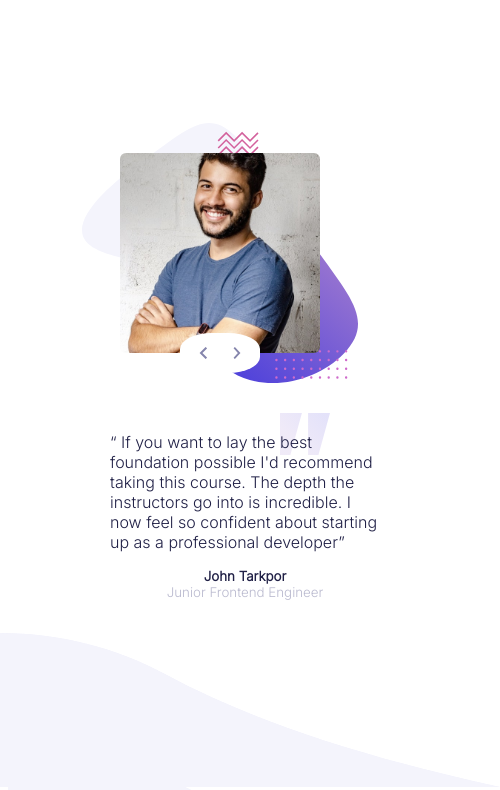
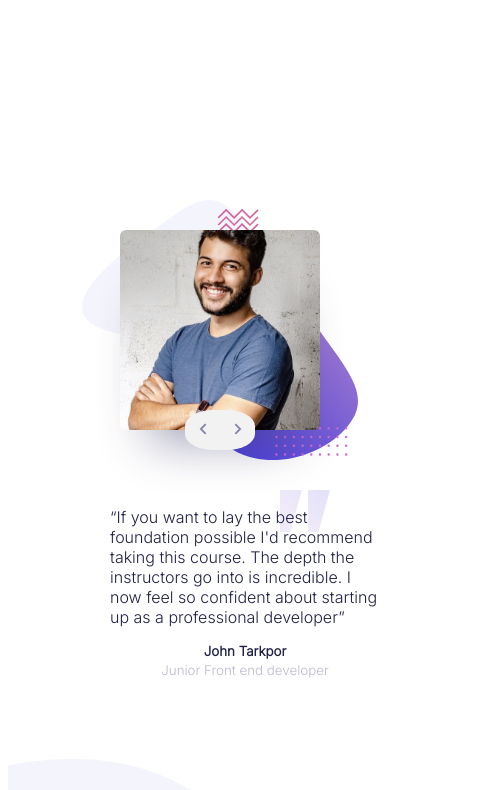
Before and after one commit to FrancesMutahi/Testimonials, a plain HTML site: page secondpage.html in a window 390 px wide. Shown: the whole page, 500 px wide, since content can reach past the window. Drawn offline with Linux system fonts and the light colour scheme.

Commit message:
second page complete

```diff
--- a/secondpage.html
+++ b/secondpage.html
@@ -13,11 +13,15 @@
         <div class="image-box">
             <div class="image">
                 <img src="../images/image-john.jpg" alt="John" width="200px" height="200px" id="photo">
-                <button class="nav-button">
-                    <img src="../images/icon-prev.svg" alt="previous" width="8px" height="12px">
-                    <img src="../images/icon-next.svg" alt="next" width="8px" height="12px">
-                </button>
 
+                <div class="nav-button">
+                    <button>
+                        <img src="../Testimonials/images/previous.svg" alt="previous" width="8px" height="12px"  onclick="">
+                     </button>
+                     <button>
+                         <img src="../Testimonials/images/next.svg" alt="next" width="8px" height="12px">
+                     </button>
+                </div>
 
             </div>
 
@@ -26,23 +30,24 @@
             <div class="quote">
 
                 <p>
-                    “ If you want to lay the best foundation possible I'd recommend taking this course. The depth the instructors go into is incredible. I now feel so confident about starting up as a professional developer”
-                </p>
-                <p class="name-name">
-                    John Tarkpor
+                    “If you want to lay the best foundation possible I'd recommend taking this course. The depth the instructors go into is incredible. I now feel so confident about starting up as a professional developer”
                 </p>
 
-                <p class="role">
-                    Junior Frontend Engineer
-                </p>
+                <div class="titles">
+                    <span class="name-name">
+                        John Tarkpor
+                    </span>
+
+                    <span class="role">
+                        Junior Front end developer
+                    </span>
+                </div>
 
             </div>
 
         </div>
 
-        <div class="curve">
-            <img src="../images/pattern-curve.svg" alt="curve">
-        </div>
+
     </div>
 </body>
 </html>
--- a/style.css
+++ b/style.css
@@ -53,6 +53,7 @@
 #photo{
     border-radius: 3%;
     margin-bottom: 0px;
+    box-shadow: 0px 40px 50px -30px rgba(49, 49, 95, 0.495);
 }
 
 
@@ -60,13 +61,18 @@
     display: flex;
     justify-content: space-around;
     align-items: center;
-    background-color: #fff;
+    background-color: #f2f2f2;
     border-radius: 40%;
-    width: 80px;
+    width: 70px;
     height: 40px;
     border-style: none;
     position: absolute;
     margin-top: 200px;
+}
+
+.nav-button button{
+    border-style: none;
+    background-color: #f2f2f2;
 }
 
 .text{
@@ -128,7 +134,7 @@
         justify-content: center;
         align-items: center;
         flex-direction: row-reverse;
-       width: 100%;
+        width: 100%;
         height: 100vh;
         background-image: url("../Testimonials/images/Path\ 4.svg");
         background-position: left bottom;
```
